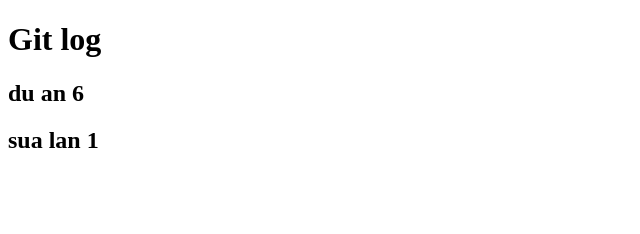
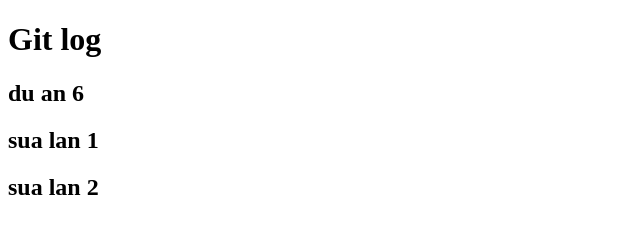
Before and after one commit to nguyenkim99/du_an_6, a plain HTML site: page index.html in a window 1280 px wide. Shown: the whole page, without its empty margins (0-640 px from the left). Drawn offline with Linux system fonts and the light colour scheme.

Commit message:
2. sua lan 2

```diff
--- a/index.html
+++ b/index.html
@@ -9,5 +9,6 @@
     <h1>Git log</h1>
     <h2>du an 6</h2>
     <h2>sua lan 1</h2>
+    <h2>sua lan 2</h2>
   </body>
 </html>
```
